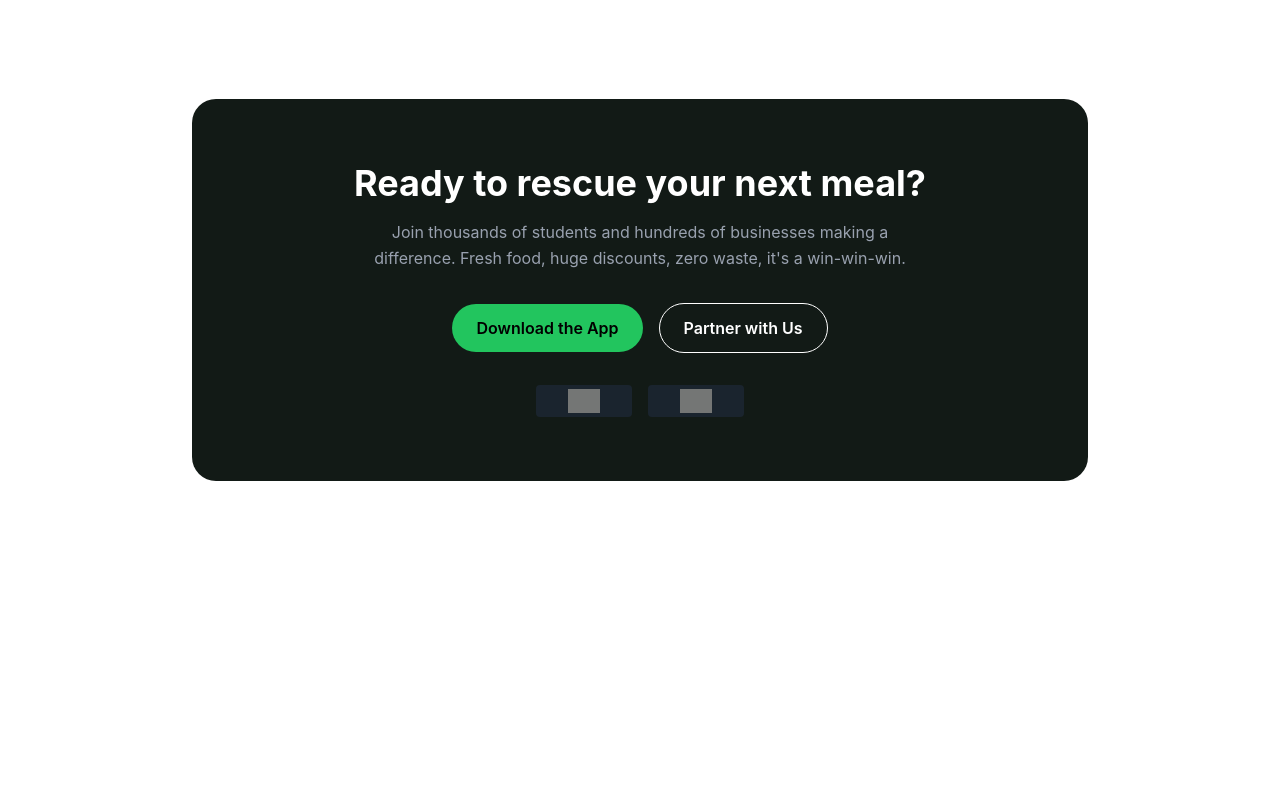
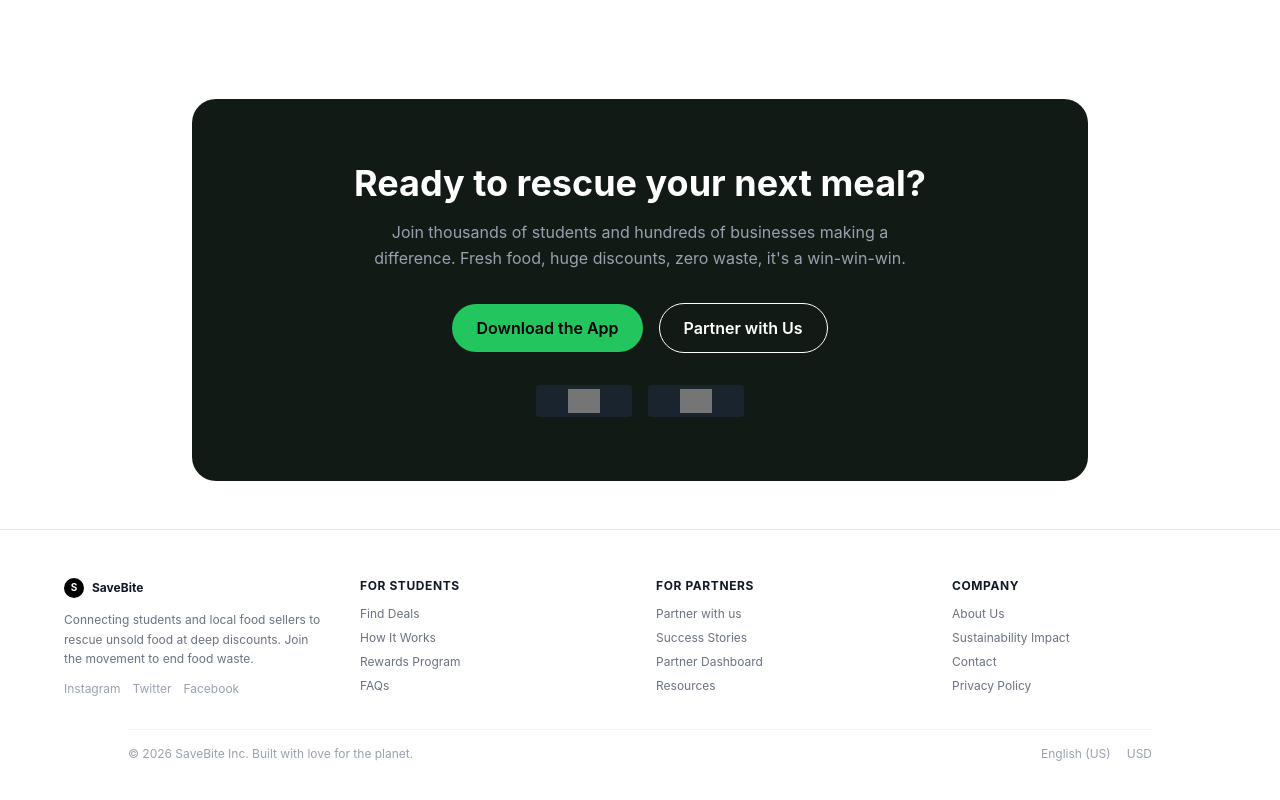
Before and after one commit to surajpradhan1359/SaveBite, a React (Vite) app: page / in a window 1280 px wide. Shown: the part 4554-5354 px from the top of the page. Before the commit the page ends 5083 px from the top, so only its background shows below. Built offline with nearby package versions, Linux system fonts and the light colour scheme; grey boxes are pictures that could not be loaded.

Commit message:
added a new footer page

```diff
--- a/package.json
+++ b/package.json
@@ -13,7 +13,7 @@
     "@tailwindcss/vite": "^4.3.0",
     "react": "^19.2.6",
     "react-dom": "^19.2.6",
-    "react-router": "^7.18.0",
+    "react-router": "^8.2.0",
     "tailwindcss": "^4.3.0"
   },
   "devDependencies": {
--- a/src/App.jsx
+++ b/src/App.jsx
@@ -1,5 +1,5 @@
-import {router} from './Route';
-import { RouterProvider } from 'react-router';
+import {router} from './Route.jsx';
+import { RouterProvider } from "react-router/dom";
 
 export const App = () => {
   return (
--- a/src/Route.jsx
+++ b/src/Route.jsx
@@ -2,12 +2,14 @@ import { createBrowserRouter, Outlet } from "react-router";
 import { Body } from "./components/Body.jsx";
 import { LoginPage } from "./Pages/LoginPage.jsx";
 import { Navbar } from "./components/Navbar.jsx";
+import { Footer } from "./components/Footer.jsx";
 
 const Mainroute = () => {
     return (
         <div>
             <Navbar />
             <Outlet />
+            <Footer/>
         </div>
     )
 }
--- /dev/null
+++ b/src/components/Footer.jsx
@@ -0,0 +1,64 @@
+export function Footer() {
+  return (
+    <div>
+    <footer className="bg-white border-t border-gray-200 px-4 py-12 text-xs text-gray-600 font-sans w-full">
+      <div className="max-w-6xl mx-auto grid grid-cols-1 md:grid-cols-4 gap-8 mb-8">
+
+        <div>
+          <div className="flex items-center gap-2 font-bold text-gray-900 mb-3">
+            <div className="w-5 h-5 bg-black rounded-full flex items-center justify-center text-white text-[10px]">S</div>
+            <span>SaveBite</span>
+          </div>
+          <p className="leading-relaxed text-gray-500 mb-3">
+            Connecting students and local food sellers to rescue unsold food at deep discounts. Join the movement to end food waste.
+          </p>
+          <div className="flex gap-3 text-gray-400">
+            <a href="#">Instagram</a>
+            <a href="#">Twitter</a>
+            <a href="#">Facebook</a>
+          </div>
+        </div>
+
+        <div>
+          <h4 className="font-bold text-gray-900 uppercase tracking-wider mb-3">For Students</h4>
+          <div className="flex flex-col gap-2 text-gray-500">
+            <a href="#" className="hover:underline">Find Deals</a>
+            <a href="#" className="hover:underline">How It Works</a>
+            <a href="#" className="hover:underline">Rewards Program</a>
+            <a href="#" className="hover:underline">FAQs</a>
+          </div>
+        </div>
+
+        <div>
+          <h4 className="font-bold text-gray-900 uppercase tracking-wider mb-3">For Partners</h4>
+          <div className="flex flex-col gap-2 text-gray-500">
+            <a href="#" className="hover:underline">Partner with us</a>
+            <a href="#" className="hover:underline">Success Stories</a>
+            <a href="#" className="hover:underline">Partner Dashboard</a>
+            <a href="#" className="hover:underline">Resources</a>
+          </div>
+        </div>
+
+        <div>
+          <h4 className="font-bold text-gray-900 uppercase tracking-wider mb-3">Company</h4>
+          <div className="flex flex-col gap-2 text-gray-500">
+            <a href="#" className="hover:underline">About Us</a>
+            <a href="#" className="hover:underline">Sustainability Impact</a>
+            <a href="#" className="hover:underline">Contact</a>
+            <a href="#" className="hover:underline">Privacy Policy</a>
+          </div>
+        </div>
+
+      </div>
+
+      <div className="max-w-5xl mx-auto border-t border-gray-100 pt-4 flex justify-between text-gray-400">
+        <div>© 2026 SaveBite Inc. Built with love for the planet.</div>
+        <div className="flex gap-4">
+          <span>English (US)</span>
+          <span>USD</span>
+        </div>
+      </div>
+    </footer>
+    </div>
+  );
+}
```
